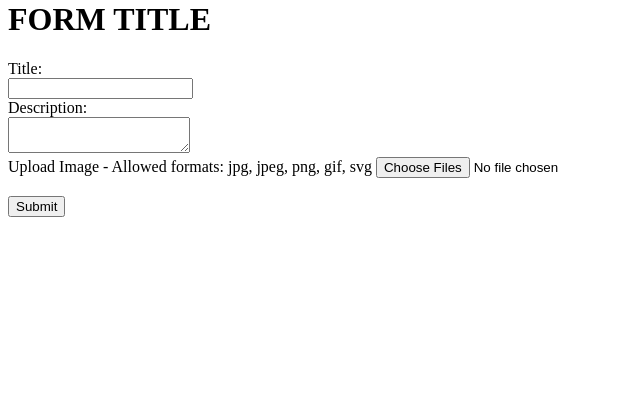
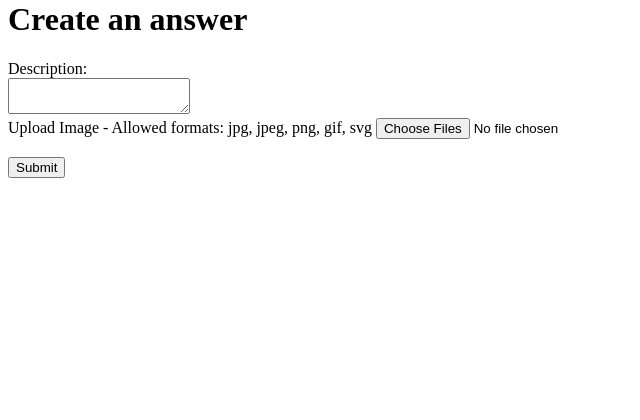
Before and after one commit to jpeter82/askmate-advanced, a Flask app: page /question/1/new-answer in a window 1280 px wide. Shown: the part 332-752 px from the top of the page, without its empty margins (0-640 px from the left). Run offline with Flask 2, Linux system fonts and the light colour scheme; parts of the project's set-up code (start-up, migrations or seed data) failed here and were passed over.

Commit message:
index.html delete func added, routing to form page, form.html jinja for new/edit q/a

```diff
--- a/templates/form.html
+++ b/templates/form.html
@@ -4,33 +4,37 @@ or theme == "answer" %} Answer {% else -%} Question {% endif %} {% endblock %} {
     <div>
         <div>
             <h1>
-                FORM TITLE
+                {% if theme == "new-answer" %} Create an answer {% elif theme == "new-question" %} Create a question {% elif theme == "answer"
+                %} Edit an answer {% elif theme == "question" %} Edit a question {% endif %}
             </h1>
             <form action="/" method="POST" enctype='multipart/form-data'>
                 <div>
-                    <input type="hidden" name="modID" value="" />
+                    <input type="hidden" name="modID" value="{% if theme == 'question' %}{{ question['question'][0] }}{% elif theme == 'answer' %}{{ question['answers'][0][0] }}{% else %}-1{% endif %}"
+                    />
                 </div>
                 <div>
-                    <input type="hidden" name="typeID" value="" />
+                    <input type="hidden" name="typeID" value="{% if theme == 'new-question' or theme == 'question' %}0{% else %}1{% endif %}"
+                    />
                 </div>
 
-
+                {% if question_id %}
 
                 <div>
-                    <input type="hidden" name="questionID" value="" />
+                    <input type="hidden" name="questionID" value="{{ question_id }}" />
                 </div>
 
-
+                {% endif %} {% if theme == "question" or theme == "new-question" %}
 
                 <div>
                     <label for="question-title">Title:</label></br>
-                    <input type="text" name="question-title" value="">
+                    <input type="text" name="question-title" value="{% if theme == 'question' %}{{ question['question'][4] }}{% endif %}">
                 </div>
 
+                {% endif %}
 
                 <div>
                     <label for="question-message">Description:</label></br>
-                    <textarea type="text" name="question-message"></textarea>
+                    <textarea type="text" name="question-message">{% if theme == "question" %}{{ question['question'][5] }}{% elif theme == "answer" %}{{ question['answers'][0][3] }}{% endif %}</textarea>
                 </div>
                 <div>
                     <label for="file-upload">Upload Image - Allowed formats: jpg, jpeg, png, gif, svg</label>
```
Also changed, not shown: templates/index.html (+4 -4 lines).
